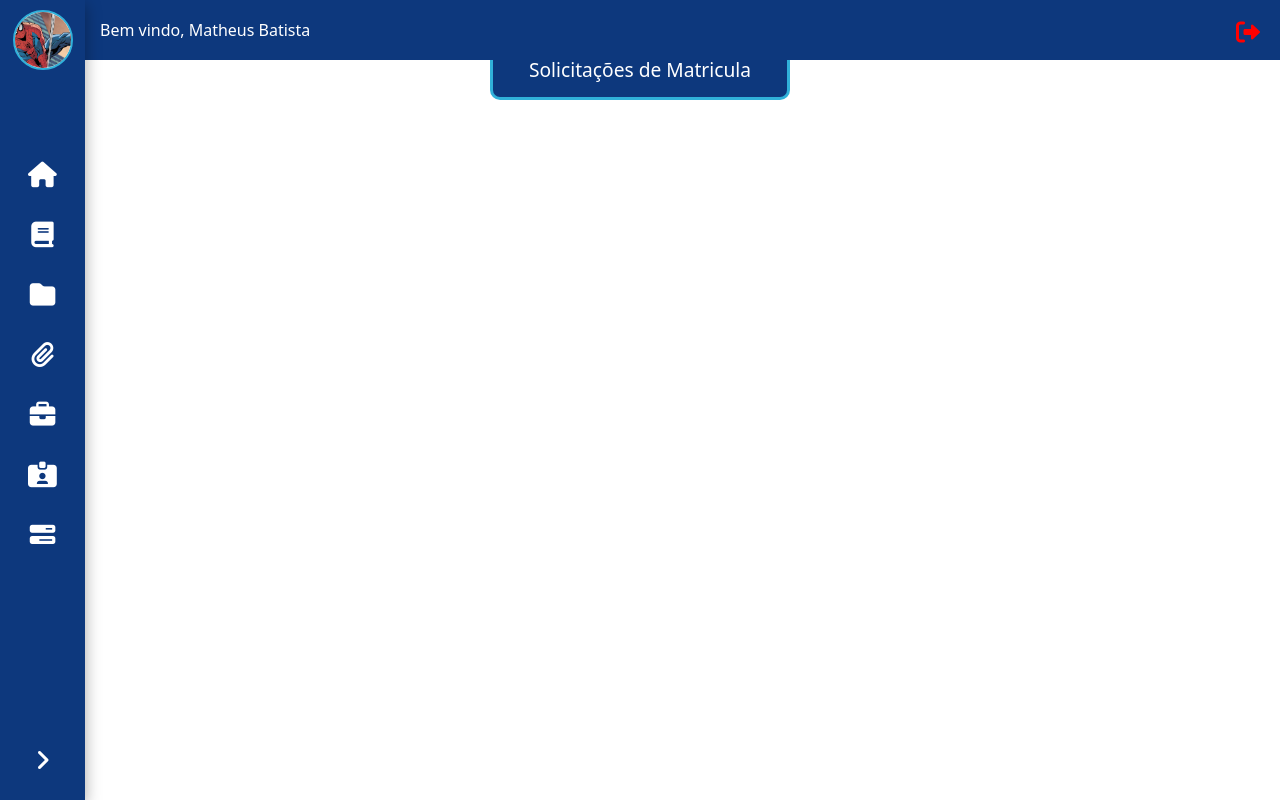
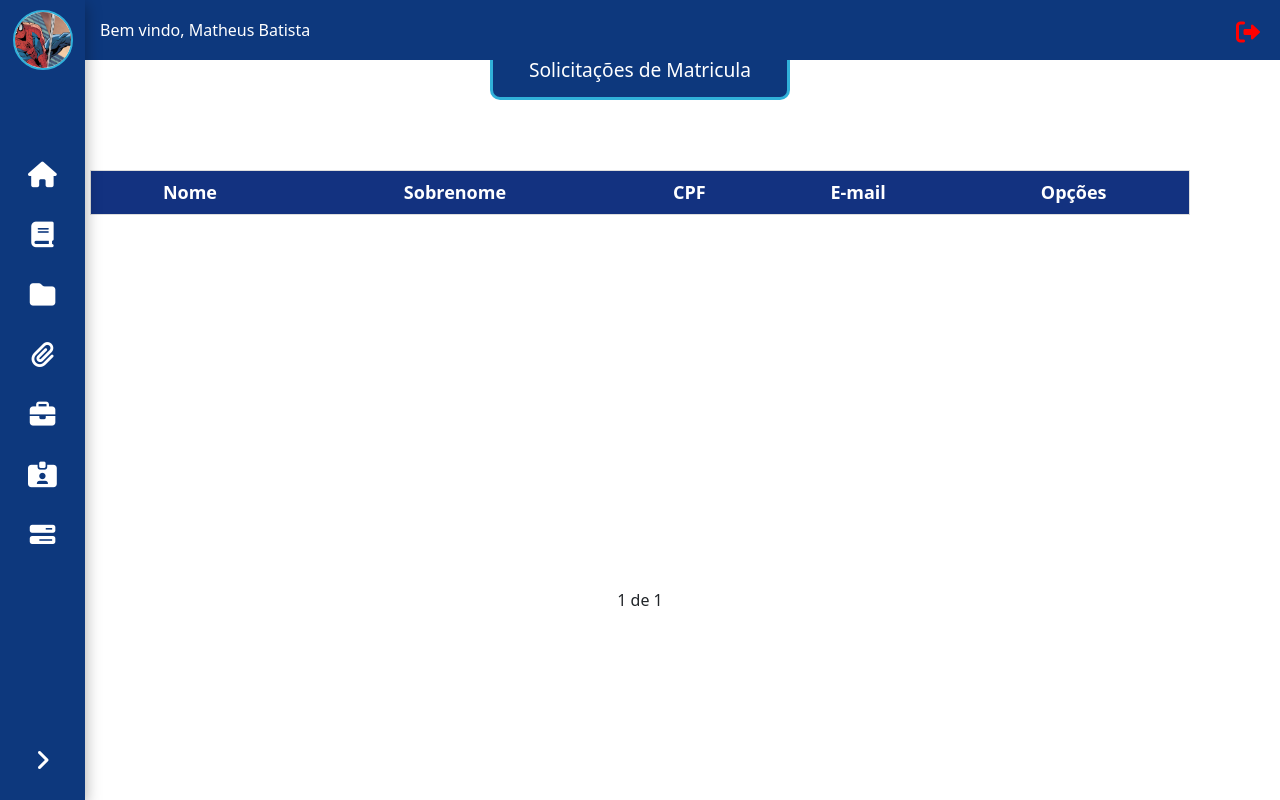
Before and after one commit to matheusbat28/TCS_eadscientia, a Django app: page /listarSolicitarMatricula/ in a window 1280 px wide. Run offline with Django 4.2, Linux system fonts and the light colour scheme; a user stored in the database is signed in; data comes from the database, SQL or seed files in the repository; data that the repository does not hold is empty.

Commit message:
inicio tabela

```diff
--- a/home/templates/listarSolicitarMatricula/index.html
+++ b/home/templates/listarSolicitarMatricula/index.html
@@ -15,8 +15,21 @@
 {% include 'parciais/_menu.html' %}
 {% include 'parciais/_sair.html' %}
 
+<div id="tabela" class="h-50">
+    <table>
+        <thead>
+            <tr>
+                <th>Nome</th>
+                <th>Sobrenome</th>
+                <th>CPF</th>
+                <th>E-mail</th>
+                <th>Opções</th>
+            </tr>
+        </thead>
+    </table>
+</div>
 
-{% comment %} {% include 'parciais/_paginacao.html' %} {% endcomment %}
+{% include 'parciais/_paginacao.html' %}
 {% include 'parciais/_mensagem.html' %}
 {% endblock %}
 
--- a/templates/parciais/_menu.html
+++ b/templates/parciais/_menu.html
@@ -44,7 +44,7 @@
         <div id="rh-conteudo" class="itens-subconteudo">
             <a href="{% url 'listarSolicitarMatricula' %}" class="subconteudo-itens">
                 <i class="fa-solid fa-check"></i>
-                <h3>Socilitações</h3>
+                <h3>aprovar matricula</h3>
             </a>
         </div>
         <a id="gestao" class="itens-conteudo"><i class="fa-solid fa-bars-progress"></i>
--- /dev/null
+++ b/templates/static/css/listarSolicitarMatricula/style.css
@@ -0,0 +1,27 @@
+body {
+    display: flex;
+    align-items: center;
+    justify-content: center;
+    flex-direction: column;
+}
+
+#tabela {
+    width: 1100px;
+}
+
+table {
+    border-collapse: collapse;
+    width: 100%;
+    border: 1px solid #ddd;
+    font-size: 18px;
+}
+
+table thead tr {
+    animation: 20s cores_fundo infinite;
+    color: #fff;
+}
+
+table thead tr th {
+    padding: 8px;
+    text-align: center;
+}
--- a/templates/static/js/base/scripts.js
+++ b/templates/static/js/base/scripts.js
@@ -1,6 +1,6 @@
 $(document).ready(function () {
 
-    let tempo = 5000;
+    let tempo = 10000;
     if ($('#mensagem')) {
         $('#mensagem').delay(tempo).fadeOut();
     }
```
